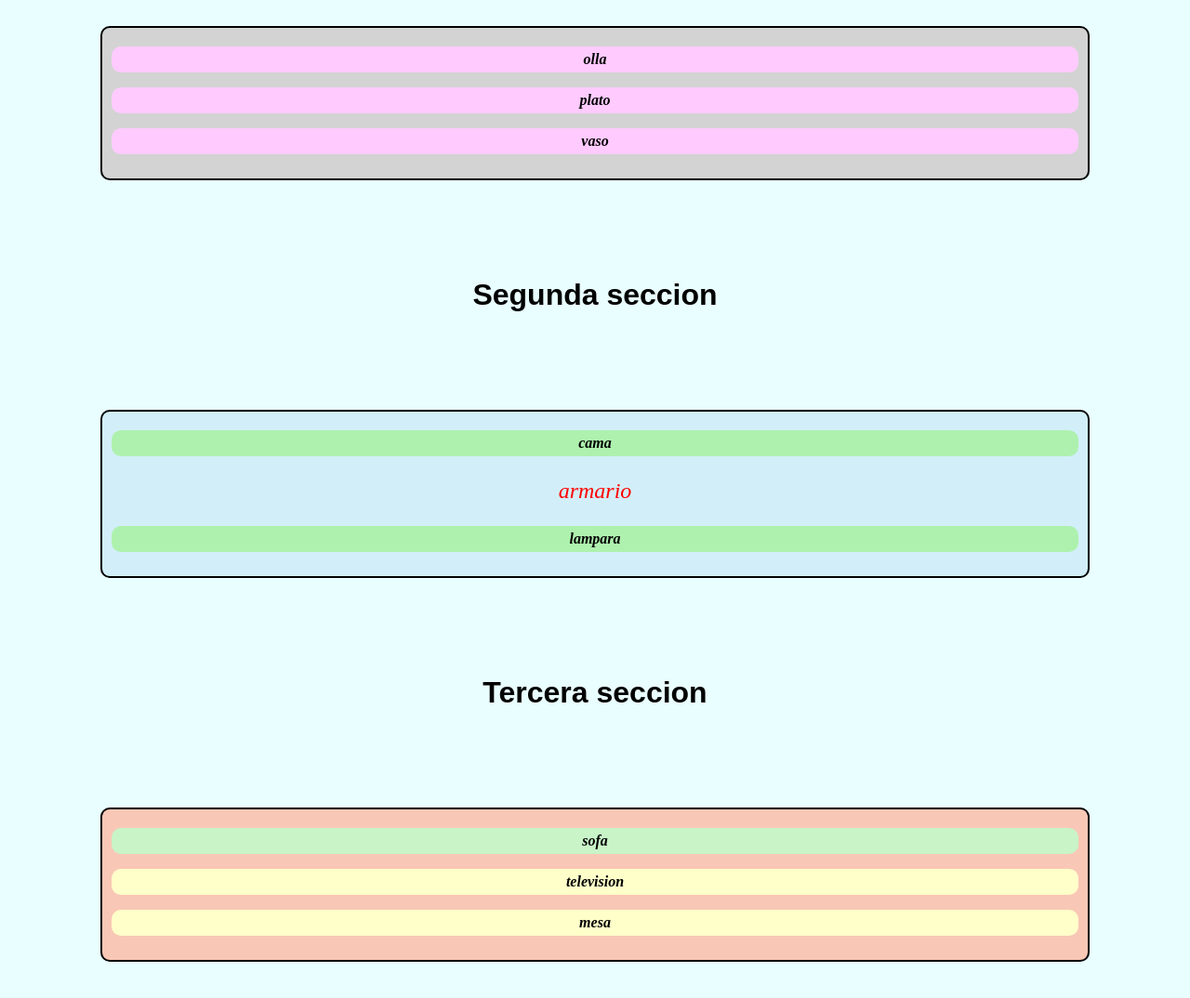
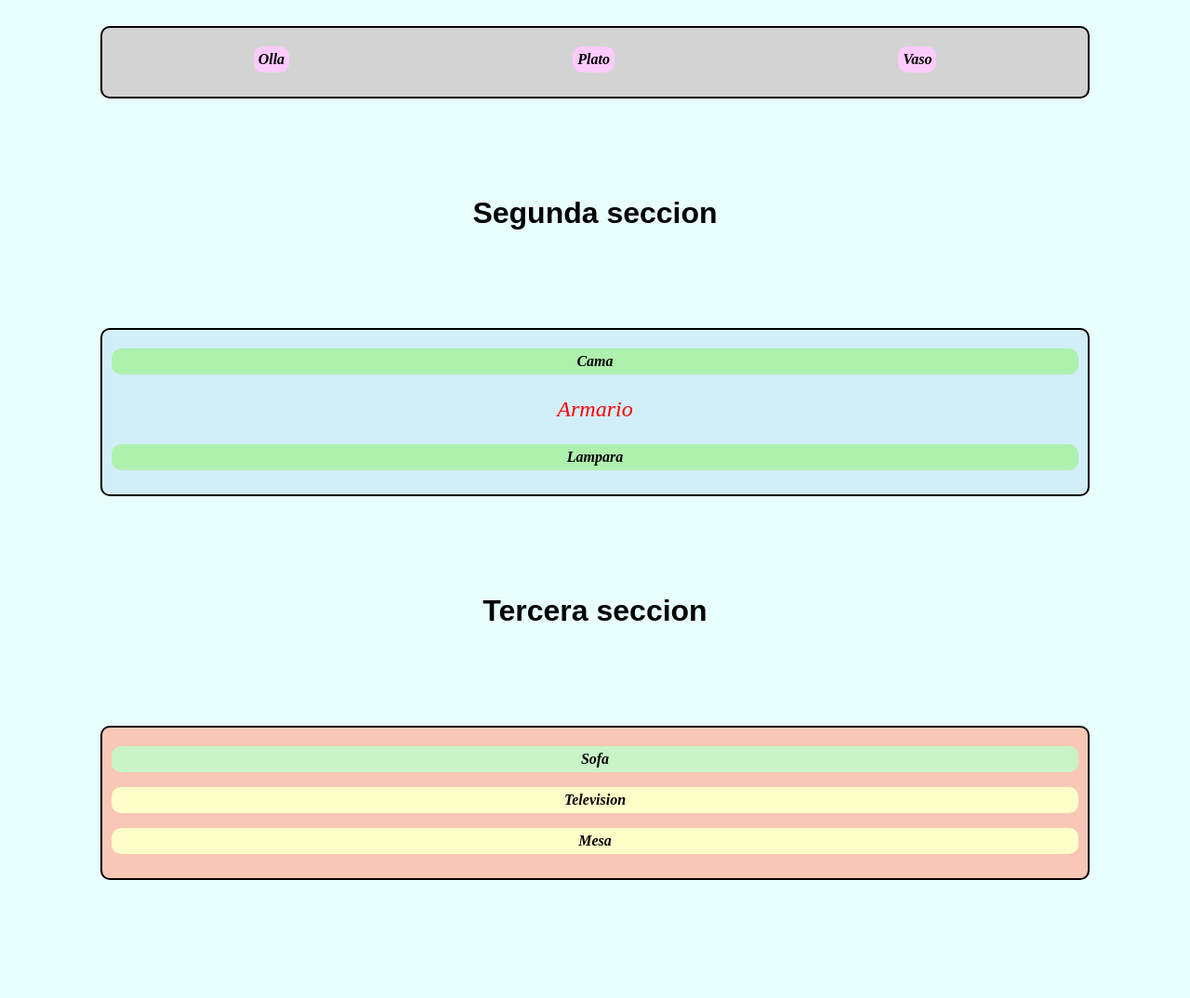
Before and after one commit to Karolatf/GUIA-BEM-PUNTO-D, a plain HTML site: page index.html in a window 1280 px wide. Shown: the part 140-1214 px from the top of the page at 93% size. After the commit the page ends 1187 px from the top, so only its background shows below. Drawn offline with Linux system fonts and the light colour scheme.

Commit message:
Aplicamos Flexbox al area de cocina

```diff
--- a/estilos.css
+++ b/estilos.css
@@ -7,6 +7,10 @@ body {
     border: 2px solid black;
     border-radius: 10px;
     margin: 100px;
+    display: flex;
+    align-items: center;
+    flex-direction: wrap;
+    justify-content: space-around;
 }
 .cocina__olla {
     border-radius: 10px;
--- a/index.html
+++ b/index.html
@@ -11,21 +11,21 @@
         <div class="casa">
             <h1>Primer seccion</h1>
             <div class="cocina">
-                <p class="cocina__olla">olla</p>
-                <p class="cocina__plato">plato</p>
-                <p class="cocina__vaso">vaso</p>
+                <p class="cocina__olla">Olla</p>
+                <p class="cocina__plato">Plato</p>
+                <p class="cocina__vaso">Vaso</p>
             </div>
             <h1>Segunda seccion</h1>
             <div class="habitacion">
-                <p class="habitacion__cama">cama</p>
-                <p class="habitacion__armario--big habitacion__armario--rojo">armario</p>
-                <p class="habitacion__lampara">lampara</p>
+                <p class="habitacion__cama">Cama</p>
+                <p class="habitacion__armario--big habitacion__armario--rojo">Armario</p>
+                <p class="habitacion__lampara">Lampara</p>
             </div>
             <h1>Tercera seccion</h1>
             <div class="sala">
-                <p class="sala__sofa sala__sofa--verde sala__sofa--grande">sofa</p>
-                <p class="sala__television">television</p>
-                <p class="sala__mesa">mesa</p>
+                <p class="sala__sofa sala__sofa--verde sala__sofa--grande">Sofa</p>
+                <p class="sala__television">Television</p>
+                <p class="sala__mesa">Mesa</p>
             </div>
 
         </div>
```
